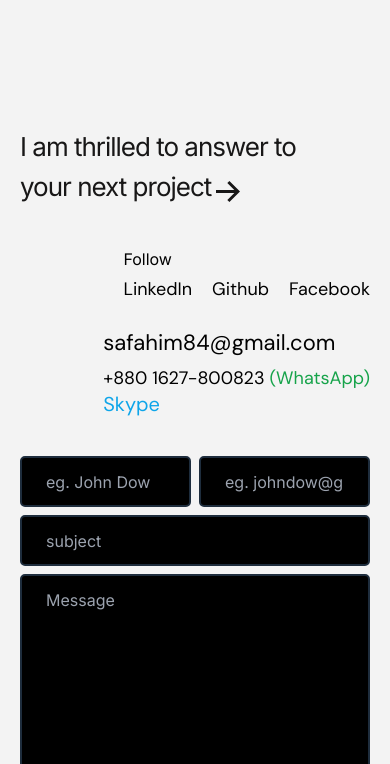
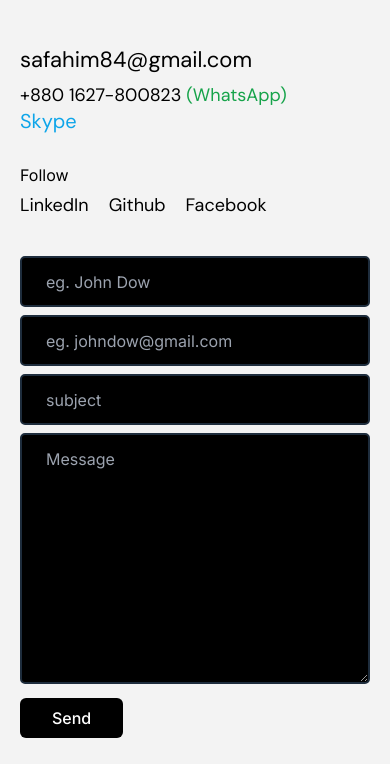
Before and after one commit to saifulalamfahim/saaf-new, a website: page src/hire-me.html in a window 390 px wide. Shown: the part 80-844 px from the top of the page. Drawn offline with nearby package versions, Linux system fonts and the light colour scheme; a script that the page names is missing.

Commit message:
contact responsive design done

```diff
--- a/src/hire-me.html
+++ b/src/hire-me.html
@@ -71,12 +71,12 @@
             </div>
         </div>
          <!-- Contact-->
-        <section class="flex justify-center items-center max-w-[1440px] mx-auto my-28 sm:my-16 px-5 sm:px-[60px] ">
+        <section class="flex justify-center items-center max-w-[1440px] mx-auto my-8 sm:my-16 px-5 sm:px-[60px] ">
              <div class="w-[100%]">
-                <h3 class="max-w-[490px] flex justify-start items-end text-[26px] sm:text-[42px] text-[#181717] font-inter leading-[40px] tracking-[-1.0px] mb-10">I am thrilled to answer to <br> your next project <span class="ml-[-80px] sm:ml-[-120px] mb-[5px]"><svg xmlns="http://www.w3.org/2000/svg" width="24" height="21" viewBox="0 0 24 21" fill="none">
+                <h3 class="hidden sm:flex max-w-[490px] justify-start items-end text-[26px] sm:text-[42px] text-[#181717] font-inter leading-[40px] tracking-[-1.0px] mb-16">I am thrilled to answer to <br> your next project <span class="ml-[-80px] sm:ml-[-120px] mb-[5px]"><svg xmlns="http://www.w3.org/2000/svg" width="24" height="21" viewBox="0 0 24 21" fill="none">
                     <path d="M-5.24032e-07 9.01154L-3.92898e-07 12.0115L18.3146 12.0115L11.3126 18.9462L13.4097 21L24 10.5115L13.4097 1.32119e-06L11.3126 2.1L18.3146 9.01154L-5.24032e-07 9.01154Z" fill="#181717"/>
                   </svg></span></h3>
-                <div class="flex flex-col-reverse lg:flex-row justify-between items-end gap-[30px] mb-10">
+                <div class="flex flex-col md:flex-row justify-between md:items-end gap-[30px] mb-10">
                     <div class="">
                         <p class="text-[22px] sm:text-[26px] text-[#000000] font-dmSans leading-[117%] mb-3"><a href="mailto:safahim84@gmail.com">safahim84@gmail.com</a></p>
                         <p  class="text-[18px] sm:text-[20px] text-[#000000] font-dmSans leading-[117%] mb-1"><a href="https://wa.me/8801627800823">+880 1627-800823 </a><span class="text-[18px] text-green-600 font-dmSans leading-[117%] mb-1">(WhatsApp)</span></p>
@@ -93,7 +93,7 @@
                        </div>
                 </div>
                 <form class="font-inter w-full ">
-                   <div class="flex justify-between items-center gap-2">
+                   <div class="flex flex-col sm:flex-row justify-between items-center sm:gap-2">
                     <div class="w-full mb-2">
                         <input type="text" id="name" name="text" placeholder="eg. John Dow" class="w-full px-6 h-[51px] rounded-[5px] border-[2px] bg-[#000000] text-[#ffffff] border-[#1E2D3D] focus:outline-none mx-auto">
                     </div>
@@ -104,7 +104,7 @@
                     <div class="mb-2">
                         <input type="text" id="subject" placeholder="subject" class="w-full px-6 h-[51px] rounded-[5px] border-[2px] bg-[#000000] text-[#ffffff] border-[#1E2D3D] focus:outline-none mx-auto">
                     </div>
-                    <div class="mb-5">
+                    <div class="mb-2 sm:mb-5">
                         <textarea name="message" id="message" placeholder="Message" class="w-full px-6 h-[251px] rounded-[5px] border-[2px] bg-[#000000] text-[#ffffff] border-[#1E2D3D] focus:outline-none mx-auto pt-3"></textarea>
                     </div>
                     <div class="mb-2">
```
Also changed, not shown: src/output.css.
